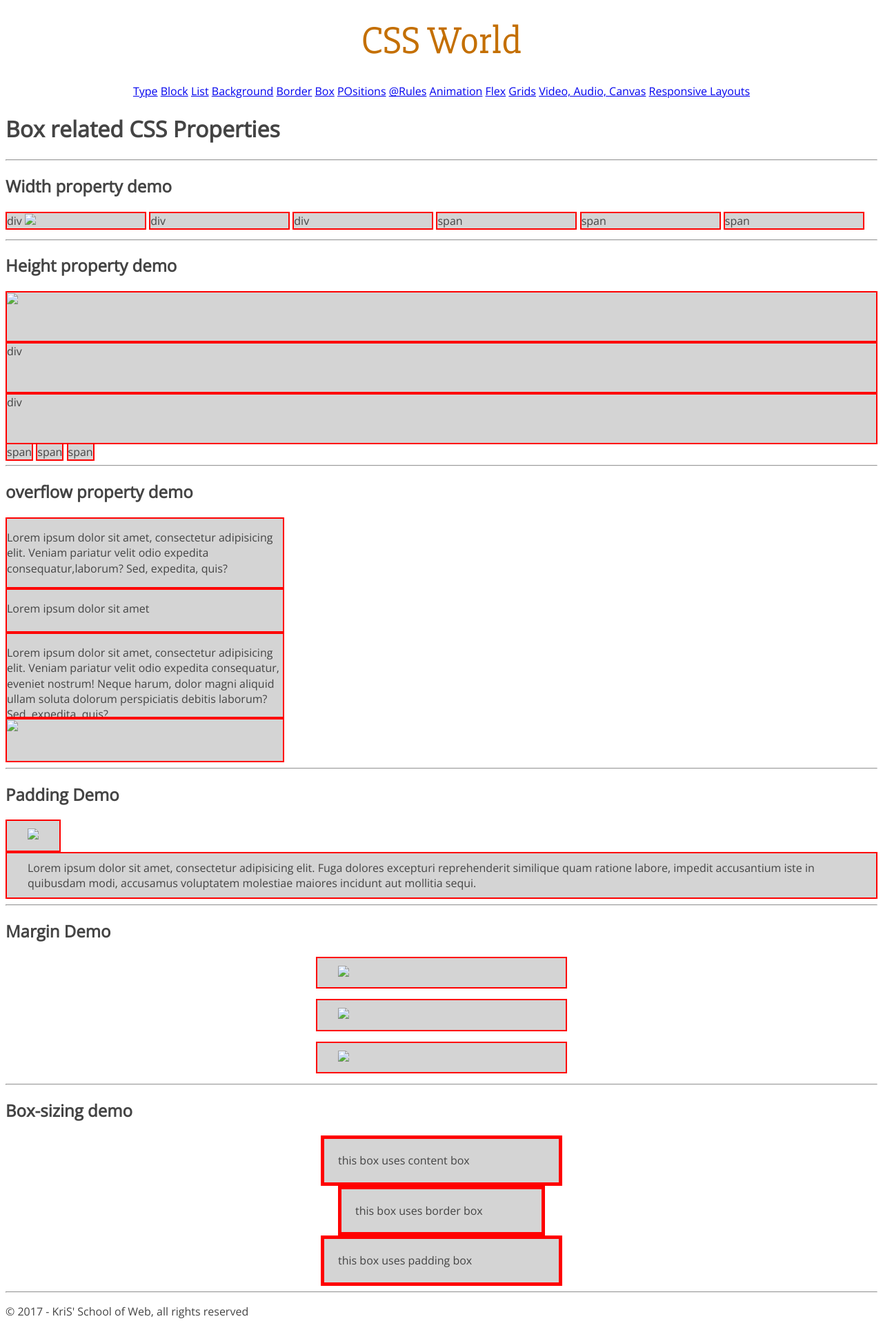
After one commit to kingkris/b16, a PHP site: page /box.html in a window 1280 px wide. The commit adds this page. Shown: the whole page at 69% size. Run offline with PHP 8.4, Linux system fonts and the light colour scheme; some libraries are stand-ins or nearby versions.

Commit message:
box related

```diff
--- /dev/null
+++ b/02-css/box.html
@@ -0,0 +1,99 @@
+<!DOCTYPE html>
+<html>
+<head>
+	<meta charset="utf-8">
+	<meta http-equiv="X-UA-Compatible" content="IE=edge">
+	<title>Box related CSS Properties | CSS World</title>
+	<link rel="stylesheet" href="css/common.css">
+	<link rel="stylesheet" href="css/06-box.css">
+	<link href="https://fonts.googleapis.com/css?family=Open+Sans:300,400|Slabo+27px" rel="stylesheet">
+</head>
+<body>
+<header class="site-header">
+	<h1><a href="index.html">CSS World</a></h1>
+	<nav>
+		<ul>
+			<li><a href="type.html">Type</a></li>
+			<li><a href="block.html">Block</a></li>
+			<li><a href="list.html">List</a></li>
+			<li><a href="background.html">Background</a></li>
+			<li><a href="border.html">Border</a></li>
+			<li class="active"><a href="box.html">Box</a></li>
+			<li><a href="position.html">POsitions</a></li>
+			<li><a href="at-rules.html">@Rules</a></li>
+			<li><a href="animations.html">Animation</a></li>
+			<li><a href="flex.html">Flex</a></li>
+			<li><a href="grids.html">Grids</a></li>
+			<li><a href="video-audio-canvas.html">Video, Audio, Canvas</a></li>
+			<li><a href="responsive-layout.html">Responsive Layouts</a></li>
+		</ul>
+	</nav>
+</header><!-- /.site-header -->
+<div class="container">
+	<h1>Box related CSS Properties</h1>
+
+<hr>
+	<h2>Width property demo</h2>
+	<div class="width-demo">div <img src="https://api.fnkr.net/testimg/1500x20/00CED1/FFF/?text=img+placeholder"></div>
+	<div class="width-demo">div</div>
+	<div class="width-demo">div</div>
+	<span class="width-demo">span</span>
+	<span class="width-demo">span</span>
+	<span class="width-demo">span</span>
+
+<hr>
+	<h2>Height property demo</h2>
+	<div class="height-demo"><img src="https://api.fnkr.net/testimg/350x100/00CED1/FFF/?text=img+placeholder"></div>
+	<div class="height-demo">div</div>
+	<div class="height-demo">div</div>
+	<span class="height-demo">span</span>
+	<span class="height-demo">span</span>
+	<span class="height-demo">span</span>
+
+	<hr>
+	<h2>overflow property demo</h2>
+	<div class="of-demo">
+		<p>Lorem ipsum dolor sit amet, consectetur adipisicing elit. Veniam pariatur velit odio expedita consequatur,laborum? Sed, expedita, quis?</p>
+	</div>
+	<div class="of-demo">
+		<p>Lorem ipsum dolor sit amet </p>
+	</div>
+	<div class="of-demo">
+		<p>Lorem ipsum dolor sit amet, consectetur adipisicing elit. Veniam pariatur velit odio expedita consequatur, eveniet nostrum! Neque harum, dolor magni aliquid ullam soluta dolorum perspiciatis debitis laborum? Sed, expedita, quis?</p>
+		<p>Lorem ipsum dolor sit amet, consectetur adipisicing elit. Veniam pariatur velit odio expedita consequatur, eveniet nostrum! Neque harum, dolor magni aliquid ullam soluta dolorum perspiciatis debitis laborum? Sed, expedita, quis?</p>
+	</div>
+	<div class="of-demo">
+		<img src="https://api.fnkr.net/testimg/600x200/00CED1/FFF/?text=img+placeholder">
+	</div>
+
+	<hr>
+	<h2>Padding Demo</h2>
+	<div class="pad-demo"><img src="https://api.fnkr.net/testimg/350x200/00CED1/FFF/?text=img+placeholder"></div>
+	<div class="pad-demo">Lorem ipsum dolor sit amet, consectetur adipisicing elit. Fuga dolores excepturi reprehenderit similique quam ratione labore, impedit accusantium iste in quibusdam modi, accusamus voluptatem molestiae maiores incidunt aut mollitia sequi.</div>
+
+	<hr>
+	<h2>Margin Demo</h2>
+	<div class="mar-demo"><img src="https://api.fnkr.net/testimg/120x200/00CED1/FFF/?text=img+placeholder"></div>
+	<div class="mar-demo"><img src="https://api.fnkr.net/testimg/120x200/00CED1/FFF/?text=img+placeholder"></div>
+	<div class="mar-demo"><img src="https://api.fnkr.net/testimg/120x200/00CED1/FFF/?text=img+placeholder"></div>
+
+	<hr>
+	<h2>Box-sizing demo</h2>
+
+	<div class="box-content-box">
+		this box uses content box
+	</div>
+	<div class="box-border-box">
+		this box uses border box
+	</div>
+	<div class="box-padding-box">
+		this box uses padding box
+	</div>
+
+	<hr>
+</div><!-- /.container -->
+<footer class="site-footer">
+	<p>&copy; 2017 - KriS' School of Web, all rights reserved</p>
+</footer><!-- /.site-footer -->
+</body>
+</html>
--- a/02-css/css/06-box.css
+++ b/02-css/css/06-box.css
@@ -156,3 +156,100 @@ https://developer.mozilla.org/en/docs/Web/CSS/background-color
 /* ==========================================================================
    Demo of Box related properties
    ========================================================================== */
+
+
+.demo{
+  border: solid 4px red;
+  margin:40px;
+  background-color: #f5f5f5;
+}
+
+/*----------  width demo  ----------*/
+
+.width-demo{
+  border: solid 2px red;
+  background-color: #D4D4D4;
+  max-width:400px;
+  min-width:200px;
+  display: inline-block;
+  overflow:auto
+}
+
+/*----------  height demo  ----------*/
+.height-demo{
+  border: solid 2px red;
+  background-color: #D4D4D4;
+  min-height:50px;
+  max-height: 80px;
+  height:70px
+}
+
+/*----------  Overflow demo  ----------*/
+.of-demo{
+  border: solid 2px red;
+  background-color: #D4D4D4;
+  min-height:60px;
+  max-height: 120px;
+  min-width: 200px;
+  max-width:400px;
+  overflow-x:hidden;
+  overflow-y:auto;
+}
+
+/*----------  Padding demo  ----------*/
+.pad-demo{
+  border: solid 2px red;
+  background-color: #D4D4D4;
+  padding:10px 30px;
+  display: inline-block;
+}
+
+/*----------  Margin demo  ----------*/
+.mar-demo{
+  border: solid 2px red;
+  background-color: #D4D4D4;
+  padding:10px 30px;
+  margin: 15px auto;
+  width:300px;
+}
+
+/*========================================================================
+=            To Align the block to center, we use margin:auto            =
+========================================================================*/
+
+/*----------  BoX Sizing demo  ----------*/
+.box-content-box{
+  border: solid 5px red;
+  width: 300px;
+  padding:20px;
+  background-color: #D4D4D4;
+  margin-left: auto;
+  margin-right: auto;
+  box-sizing:content-box
+}
+/*
+Total width is Left-border + left padding + width+ right padding + right border
+*/
+
+.box-border-box{
+  border: solid 5px red;
+  width: 300px;
+  padding:20px;
+  background-color: #D4D4D4;
+  margin-left: auto;
+  margin-right: auto;
+  box-sizing:border-box
+}
+/*
+*/
+.box-padding-box{
+  border: solid 5px red;
+  width: 300px;
+  padding:20px;
+  background-color: #D4D4D4;
+  margin-left: auto;
+  margin-right: auto;
+  box-sizing:padding-box
+}
+/*
+*/
```
Also changed, not shown: 02-css/css/05-border.css (+12 -20 lines).
